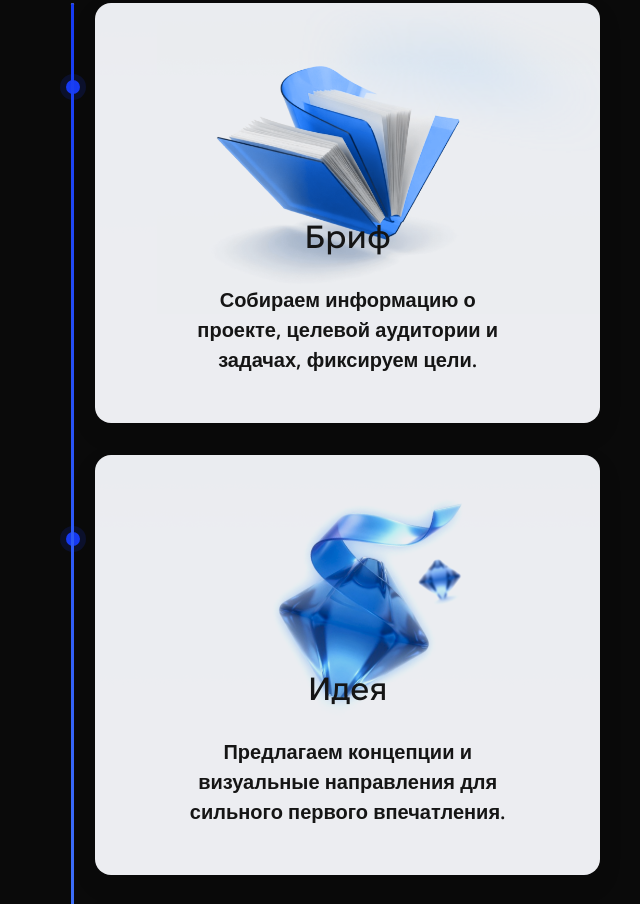
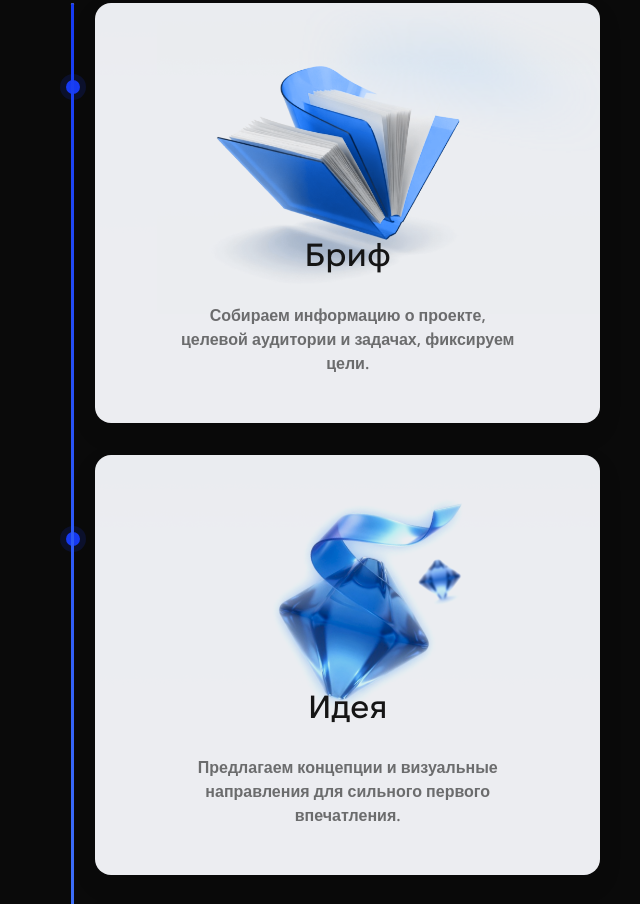
Before and after one commit to v3ue/agency, a website: page index.html in a window 1280 px wide. Shown: the part 6685-7589 px from the top of the page, without its empty margins (640-1280 px from the left). Drawn offline with nearby package versions, Linux system fonts and the light colour scheme.

Commit message:
fix(process): reduce description to 16px with gray color (rgba 60%)

```diff
--- a/styles.css
+++ b/styles.css
@@ -848,7 +848,8 @@ button:focus-visible { outline: 2px solid #4a90e2; outline-offset: 2px; }
 .process-step-text {
   font-family: var(--font-body);
   font-weight: 600;
-  font-size: 1.25rem;
+  font-size: 1rem;
+  color: rgba(21, 21, 21, 0.6);
 }
 
 @media (min-width: 1024px) {
@@ -862,7 +863,7 @@ button:focus-visible { outline: 2px solid #4a90e2; outline-offset: 2px; }
   .process-step-dot { left: calc(-1.5rem - 5.5px); }
   .process-step-content { padding: 3rem 2.5rem; }
   .process-step-title { font-size: 2rem; }
-  .process-step-text { font-size: 1.25rem; max-width: 340px; }
+  .process-step-text { font-size: 1rem; max-width: 340px; }
 }
 
 /* === COMPONENT: CTA Form === */
```
